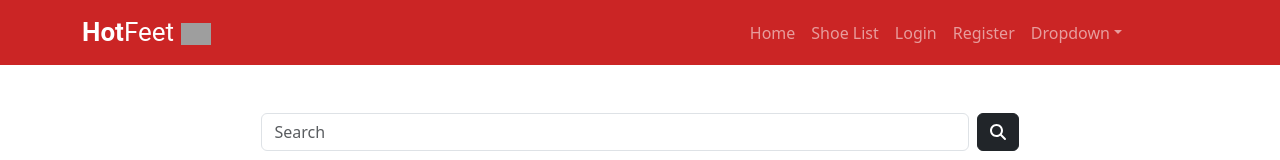
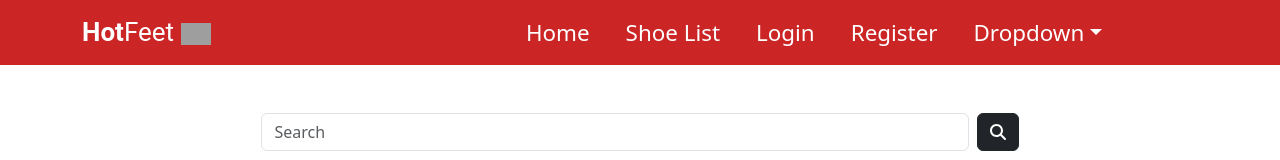
Before and after one commit to Megwana/drf-react, a React (Create React App) app in the folder myproject/frontend_react/: page / in a window 1280 px wide. Shown: the top 160 px of the page. Built offline with nearby package versions, Linux system fonts and the light colour scheme; grey boxes are pictures that could not be loaded.

Commit message:
Increased font size of navbar and spacing

```diff
--- a/myproject/frontend_react/src/styles/navbar.css
+++ b/myproject/frontend_react/src/styles/navbar.css
@@ -37,3 +37,10 @@
   right: 150px;
 }
 }
+
+
+.navbar-nav .nav-link {
+  color: white !important;
+  font-size: 1.4rem; /* Adjust size as needed */
+  margin-right: 20px;
+}
```
